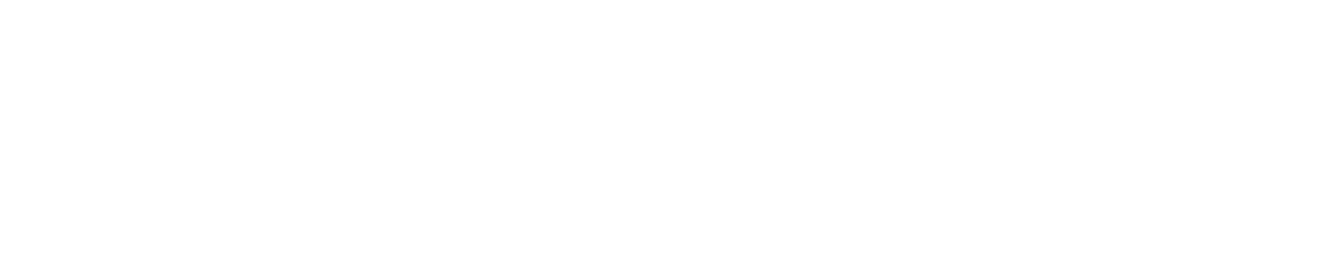
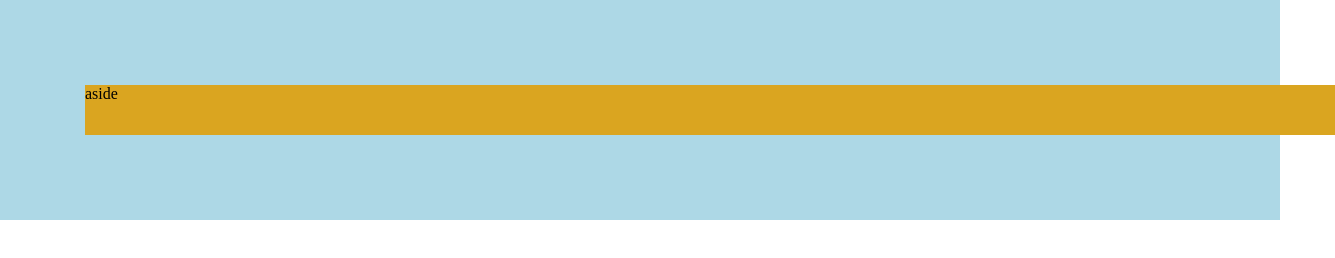
Before and after one commit to AlexandruConstantinBurlacu/htmlcss-struttura-discord, a plain HTML site: page index.html in a window 1280 px wide. Shown: the whole page, 1335 px wide, since content can reach past the window. Drawn offline with Linux system fonts and the light colour scheme.

Commit message:
prima sezione

```diff
--- a/index.html
+++ b/index.html
@@ -7,8 +7,11 @@
         <title>htmlcss-struttura-discord</title>
     </head>
     <body>
-        <div>     <!--prima parte-->
-
+        <div class="container">
+            <div class="intro">     <!--prima parte-->
+                <aside class="aside">
+                    aside
+                </aside>
             </div>
 
             <div>     <!--seconda parte-->
@@ -38,5 +41,6 @@
             <div>     <!--ottava parte-->
 
             </div>
+        </div>
     </body>
 </html>
--- a/style.css
+++ b/style.css
@@ -0,0 +1,30 @@
+* {
+    margin: 0;
+    padding: 0;
+    box-sizing: border-box;
+}
+
+.container {
+    display: flex;
+    flex-wrap: wrap;
+
+    max-width: 2000px;
+
+    margin-left: auto;
+    margin-right: auto;
+}
+
+.container .intro {
+    width: 100%;
+
+    background-color: #ADD8E6;
+
+    padding: 85px;
+}
+
+.container .intro .aside {
+    width: 1250px;
+    height: 50px;
+
+    background-color: #DAA520;
+}
```
Lines whose indentation alone changed are shown as unchanged.
